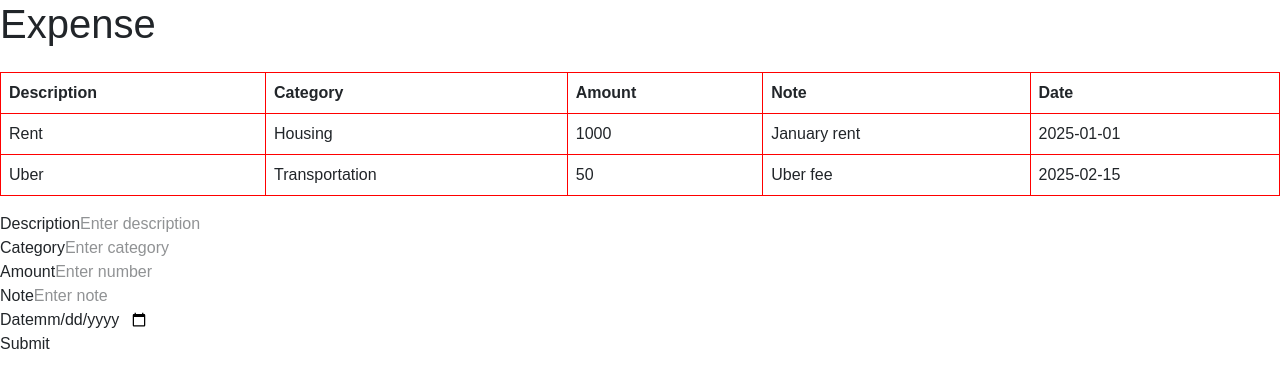
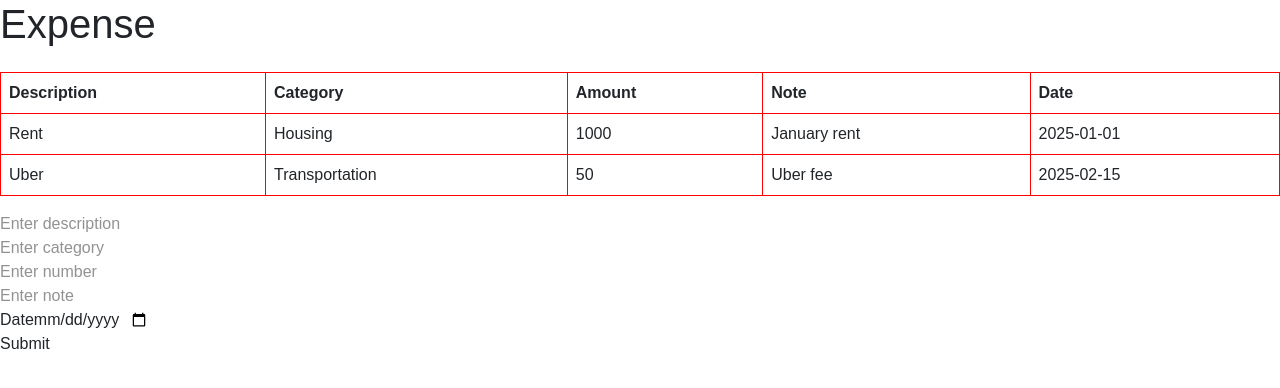
Before and after one commit to bunmi57/finance-tracker, a React (Vite) app in the folder client/: page /expense in a window 1280 px wide. Shown: the top 388 px of the page. Built offline with nearby package versions, Linux system fonts and the light colour scheme.

Commit message:
Update form input

```diff
--- a/client/src/components/FormInput.jsx
+++ b/client/src/components/FormInput.jsx
@@ -6,8 +6,6 @@ function FormInput(props){
  return(
     <>
         <div>
-            {/* Description  */}
-            <label>{props.title}</label>
                 <input
                 onChange={props.handleChange}
                 type={props.type}
```
Lines whose indentation alone changed are shown as unchanged.
